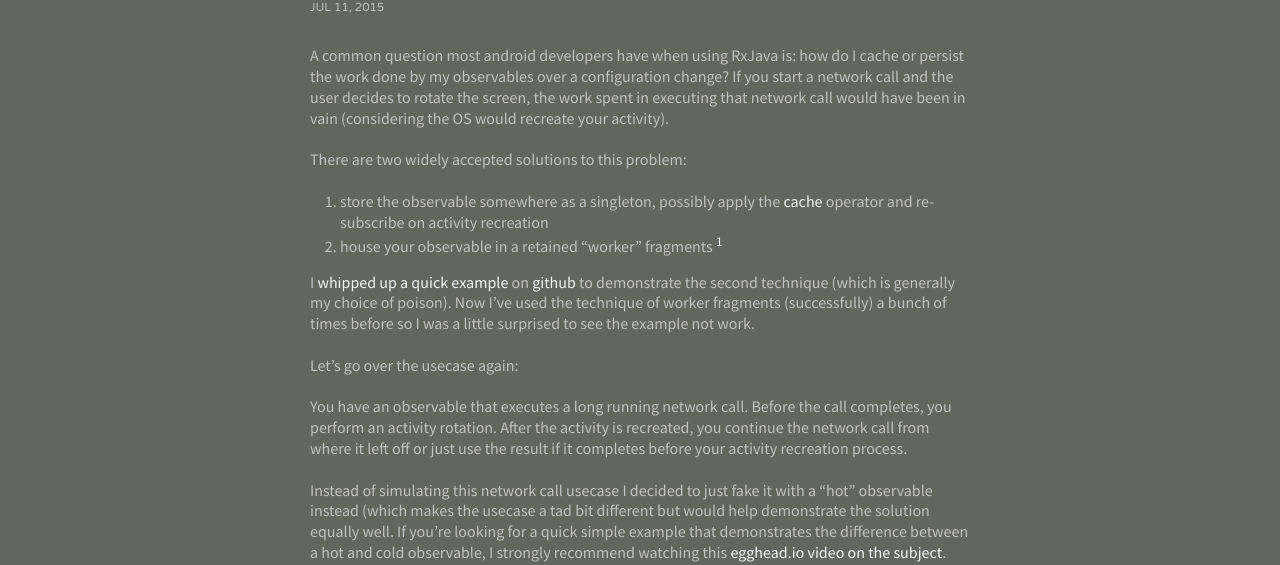
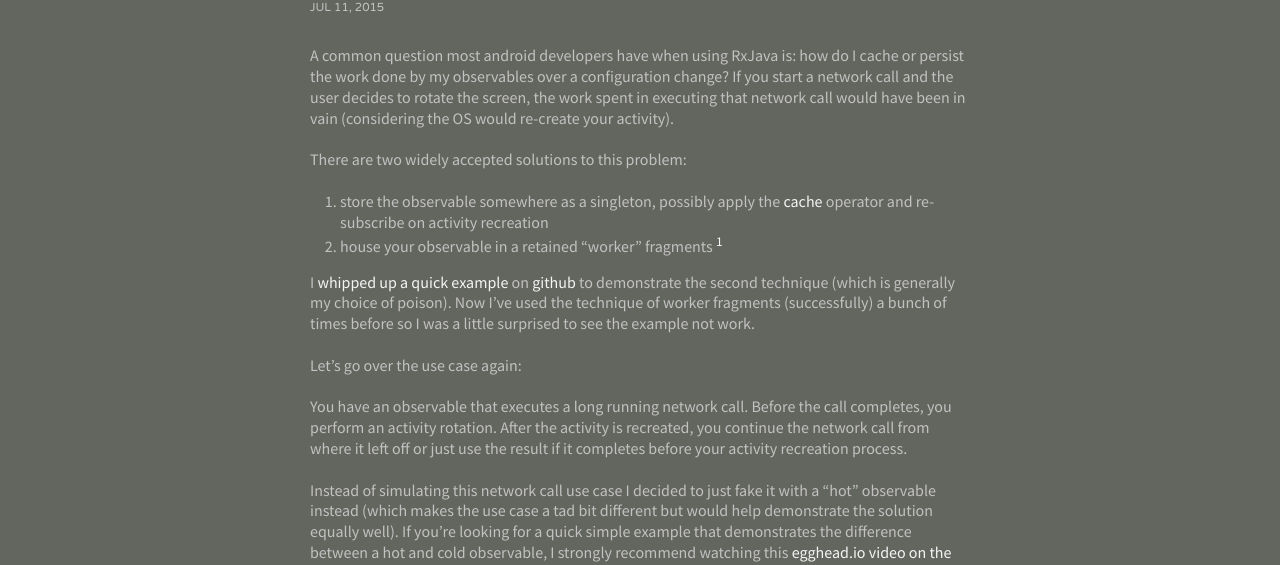
Before and after one commit to kaushikgopal/octopress-kaush-blog, a Jekyll site: the page built from _posts/2015-07-11-a-note-about-the-warmth-share-operator.markdown, in a window 1280 px wide and 900 px high. Shown: the part 323-888 px from the top of the window. Built offline with Jekyll 4.4.1, drawn with Linux system fonts in a browser that asks for light colours.

Commit message:
fix: typos

```diff
--- a/_posts/2015-07-11-a-note-about-the-warmth-share-operator.markdown
+++ b/_posts/2015-07-11-a-note-about-the-warmth-share-operator.markdown
@@ -9,7 +9,7 @@ tags:
 - android
 ---
 
-A common question most android developers have when using RxJava is: how do I cache or persist the work done by my observables over a configuration change? If you start a network call and the user decides to rotate the screen, the work spent in executing that network call would have been in vain (considering the OS would recreate your activity).
+A common question most android developers have when using RxJava is: how do I cache or persist the work done by my observables over a configuration change? If you start a network call and the user decides to rotate the screen, the work spent in executing that network call would have been in vain (considering the OS would re-create your activity).
 
 There are two widely accepted solutions to this problem:
 
@@ -18,11 +18,11 @@ There are two widely accepted solutions to this problem:
 
 I [whipped up a quick example](https://github.com/kaushikgopal/RxJava-Android-Samples#rotation-persist) on [github](https://github.com/kaushikgopal/RxJava-Android-Samples) to demonstrate the second technique (which is generally my choice of poison). Now I've used the technique of worker fragments (successfully) a bunch of times before so I was a little surprised to see the example not work.
 
-Let's go over the usecase again:
+Let's go over the use case again:
 
 You have an observable that executes a long running network call. Before the call completes, you perform an activity rotation. After the activity is recreated, you continue the network call from where it left off or just use the result if it completes before your activity recreation process.
 
-Instead of simulating this network call usecase I decided to just fake it with a "hot" observable instead (which makes the usecase a tad bit different but would help demonstrate the solution equally well. If you're looking for a quick simple example that demonstrates the difference between a hot and cold observable, I strongly recommend watching this [egghead.io video on the subject](https://egghead.io/lessons/rxjs-demystifying-cold-and-hot-observables-in-rxjs).
+Instead of simulating this network call use case I decided to just fake it with a "hot" observable instead (which makes the use case a tad bit different but would help demonstrate the solution equally well). If you're looking for a quick simple example that demonstrates the difference between a hot and cold observable, I strongly recommend watching this [egghead.io video on the subject](https://egghead.io/lessons/rxjs-demystifying-cold-and-hot-observables-in-rxjs).
 
 In fact, I used the exact same concoction of operators for my example:
 
```
